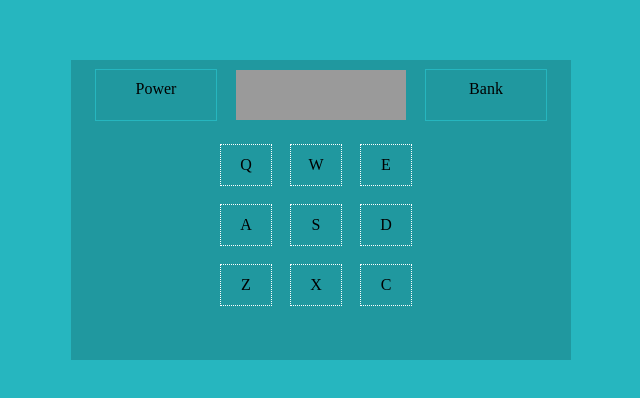
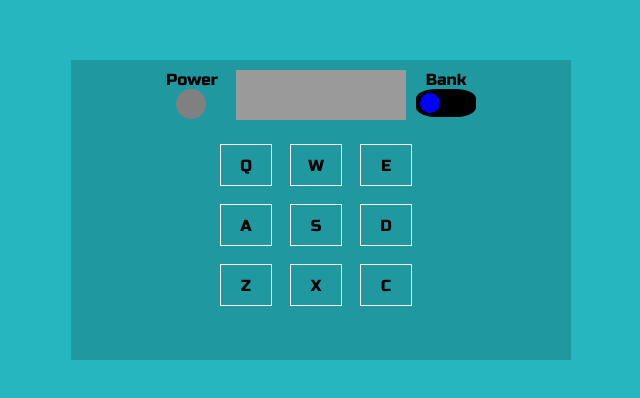
Before and after one commit to Pashtetium/drum_machine, a React (Create React App) app: page / in a window 1280 px wide. Shown: the part 190-588 px from the top of the page, without its empty margins (319-959 px from the left). Built offline with nearby package versions, Linux system fonts and the light colour scheme.

Commit message:
bank switching done

```diff
--- a/public/index.html
+++ b/public/index.html
@@ -1,6 +1,9 @@
 <!DOCTYPE html>
 <html lang="en">
   <head>
+    <link rel="preconnect" href="https://fonts.googleapis.com">
+<link rel="preconnect" href="https://fonts.gstatic.com" crossorigin>
+<link href="https://fonts.googleapis.com/css2?family=Russo+One&display=swap" rel="stylesheet">
     <meta charset="utf-8" />
     <link rel="icon" href="%PUBLIC_URL%/favicon.ico" />
     <meta name="viewport" content="width=device-width, initial-scale=1" />
--- a/src/App.js
+++ b/src/App.js
@@ -1,4 +1,5 @@
 import React from 'react';
+import reactDom from 'react-dom';
 import PadBank from './PadBank';
 
 const bankOne = [
@@ -115,6 +116,8 @@ const bankTwo = [
     }
   ];
 
+
+
 class App extends React.Component {
     constructor(props) {
         super(props);
@@ -163,20 +166,42 @@ class App extends React.Component {
     }
 
     render() {
+      const bankSlider =
+      this.state.currentPadBank === bankOne
+      ? {
+        float: 'left'
+      }
+      : {
+        float: 'right'
+      };
+      const pwrControl =
+      this.state.power === true
+      ? {
+        backgroundImage: 'radial-gradient(red, red 80%);'
+
+      }
+      : {
+        backgroundImage: 'radial-gradient(black, black 80%);'
+
+      };
         return (
             <div className="inner-container" id="drum-machine">
                 <div className="controls">
 
                     <div className="buttonSlider" onClick={this.powerSwitch}>
-                        <p>Power</p>
-                        <div className="slider" />
+                        <div className="pwrBtnText"><p>Power</p></div>
+                        <div className="pwrBtn" style={pwrControl}>
+
+                        </div>
                     </div>
                     <div className="displayBlock">
                         <p id="display">{this.state.display}</p>
                     </div>
                     <div className="buttonSlider" onClick={this.bankSwitch}>
-                        <p>Bank</p>
-                        <div className="slider" />
+                        <div className="sliderText"><p>Bank</p></div>
+                        <div className="sliderOut">
+                          <div className="sliderIn" style={bankSlider} />
+                        </div>
                     </div>
                 </div>
                 <PadBank
--- a/src/index.scss
+++ b/src/index.scss
@@ -4,7 +4,7 @@ $padWidth: 50px;
 $padHeight: 40px;
 
 * {
-
+    font-family: 'Russo One', sans-serif;
     margin: 0px;
 }
 body {
@@ -42,14 +42,45 @@ body {
             align-items: center;
 
         }
+
         .buttonSlider {
-            display: flex;
-            width: 100px;
-            justify-content: center;
-            margin: 10px;
-            outline: 1px solid $backgroundColor;
-            padding: 10px;
-            height: 30px;
+            // display: flex;
+            width: 60px;
+            // justify-content: flex-start;
+            // flex-direction: row;
+            margin-top: 10px;
+            // outline: 1px solid $backgroundColor;
+            // padding: 10px;
+            height: 50px;
+
+            .pwrBtn {
+                border-radius: 90%;
+                background-image: radial-gradient(
+                    gray, gray 80%
+                );
+                width: 30px;
+                height: 30px;
+                margin-left: 10px;
+            }
+            .sliderOut {
+                background-color: black;
+                // position: relative;
+                width: 60px;
+                height: 28px;
+                border-radius: 35%;
+                .sliderIn {
+                    border-radius: 100%;
+                    background-color: blue;
+                    // outline: 1px solid brown;
+                    width: 20px;
+                    height: 20px;
+                    float: right;
+                    margin: 4px 4px;
+                }
+            }
+            .sliderText {
+                text-align: center;
+            }
         }
     }
     .pad-bank {
@@ -68,10 +99,12 @@ body {
             cursor: pointer;
             margin: 10px;
             box-sizing: border-box;
-            outline: 1px dotted white;
+            outline: 1px solid white;
             display: flex;
-            justify-content: center;;
+            justify-content: center;
             align-items: center;
+            font-weight: 100;
+
 
         }
     }
```
